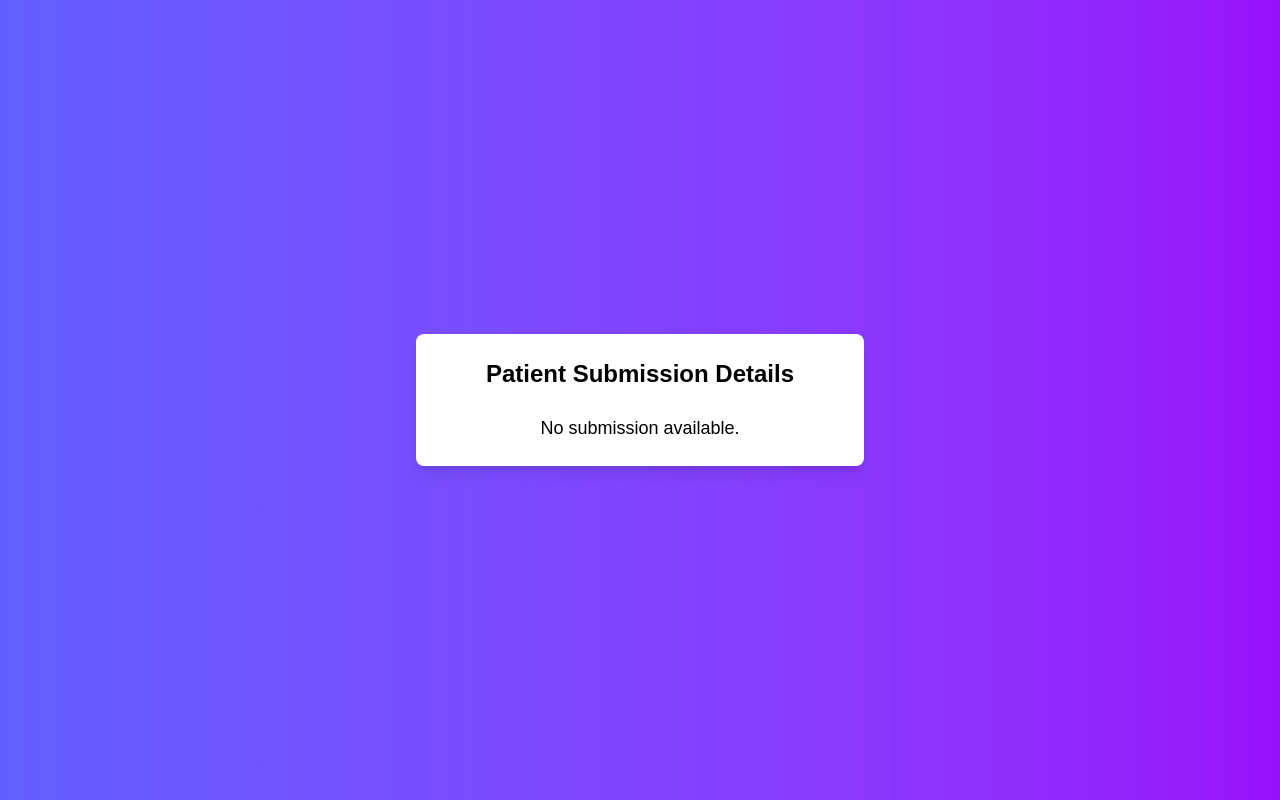
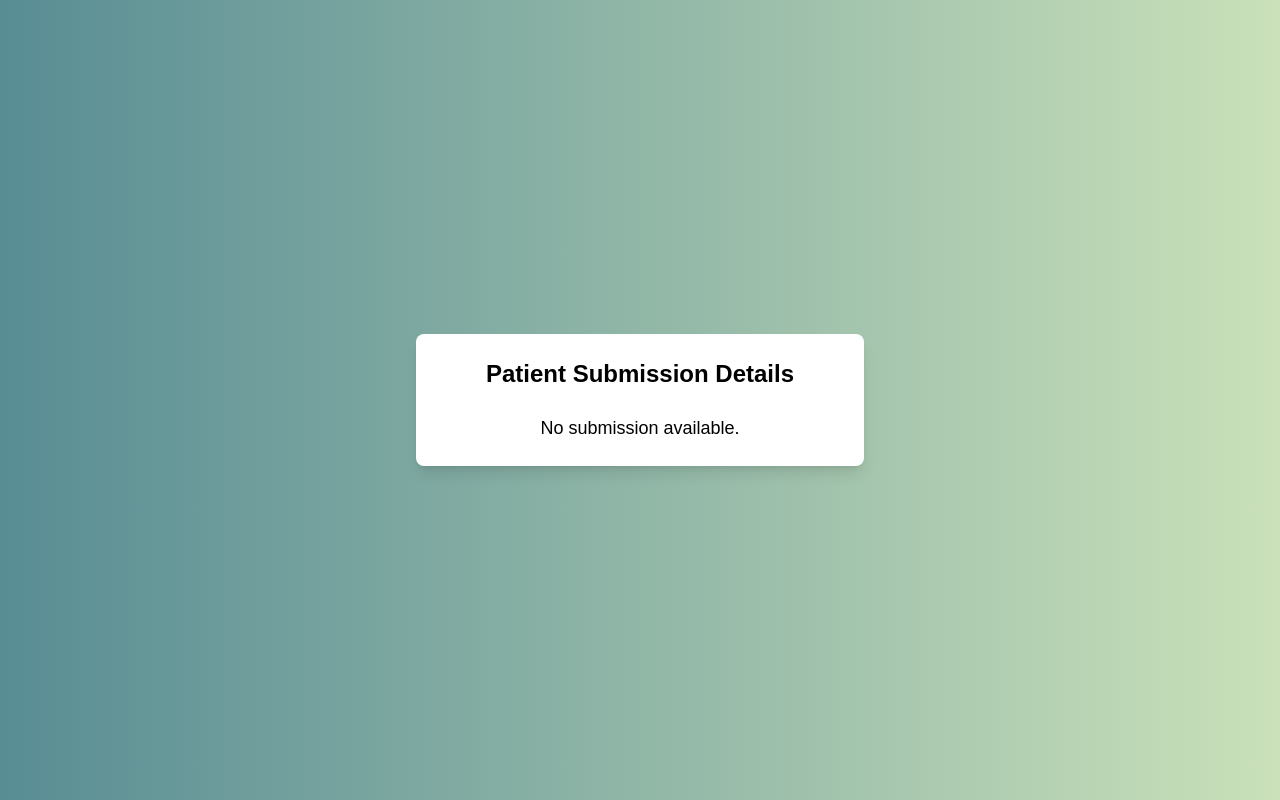
Before and after one commit to RohanGopalan/InstaCastSite, a Next.js app: page /doctors in a window 1280 px wide. Built offline with nearby package versions, Linux system fonts and the light colour scheme; no server answers; the database is empty.

Commit message:
color scheme

```diff
--- a/app/doctors/page.tsx
+++ b/app/doctors/page.tsx
@@ -54,7 +54,7 @@ export default function DoctorPage() {
   }, []);
 
   return (
-    <div className="min-h-screen bg-gradient-to-r from-indigo-500 to-purple-600 text-white p-6 flex items-center justify-center">
+    <div className="min-h-screen bg-gradient-to-r from-[#588d94] to-[#cae1b9] text-white p-6 flex items-center justify-center">
       <div className="w-full max-w-md bg-white text-black p-6 rounded-lg shadow-lg">
         <h1 className="text-2xl font-semibold text-center mb-6">Patient Submission Details</h1>
 
--- a/app/page.tsx
+++ b/app/page.tsx
@@ -3,7 +3,7 @@ import Link from 'next/link';
 
 export default function Home() {
   return (
-    <div className="min-h-screen bg-gradient-to-r from-indigo-500 to-purple-600 text-white p-6">
+    <div className="min-h-screen bg-gradient-to-r from-[#588d94] to-[#cae1b9] text-white p-6">
       <h1 className="text-[40px] font-semibold mb-12 text-center">InstaCast Emergency Site</h1>
 
       <div className="flex flex-col items-center justify-center space-y-6 w-full">
--- a/app/patients/page.tsx
+++ b/app/patients/page.tsx
@@ -108,7 +108,7 @@ export default function PatientPage() {
   };
 
   return (
-    <div className="min-h-screen bg-gradient-to-r from-indigo-500 to-purple-600 text-white p-6 flex items-center justify-center">
+    <div className="min-h-screen bg-gradient-to-r from-[#588d94] to-[#cae1b9] text-white p-6 flex items-center justify-center">
       <div className="w-full max-w-md bg-white text-black p-6 rounded-lg shadow-lg">
         <h1 className="text-2xl font-semibold text-center mb-6">Emergency Assistance Form</h1>
 
```
